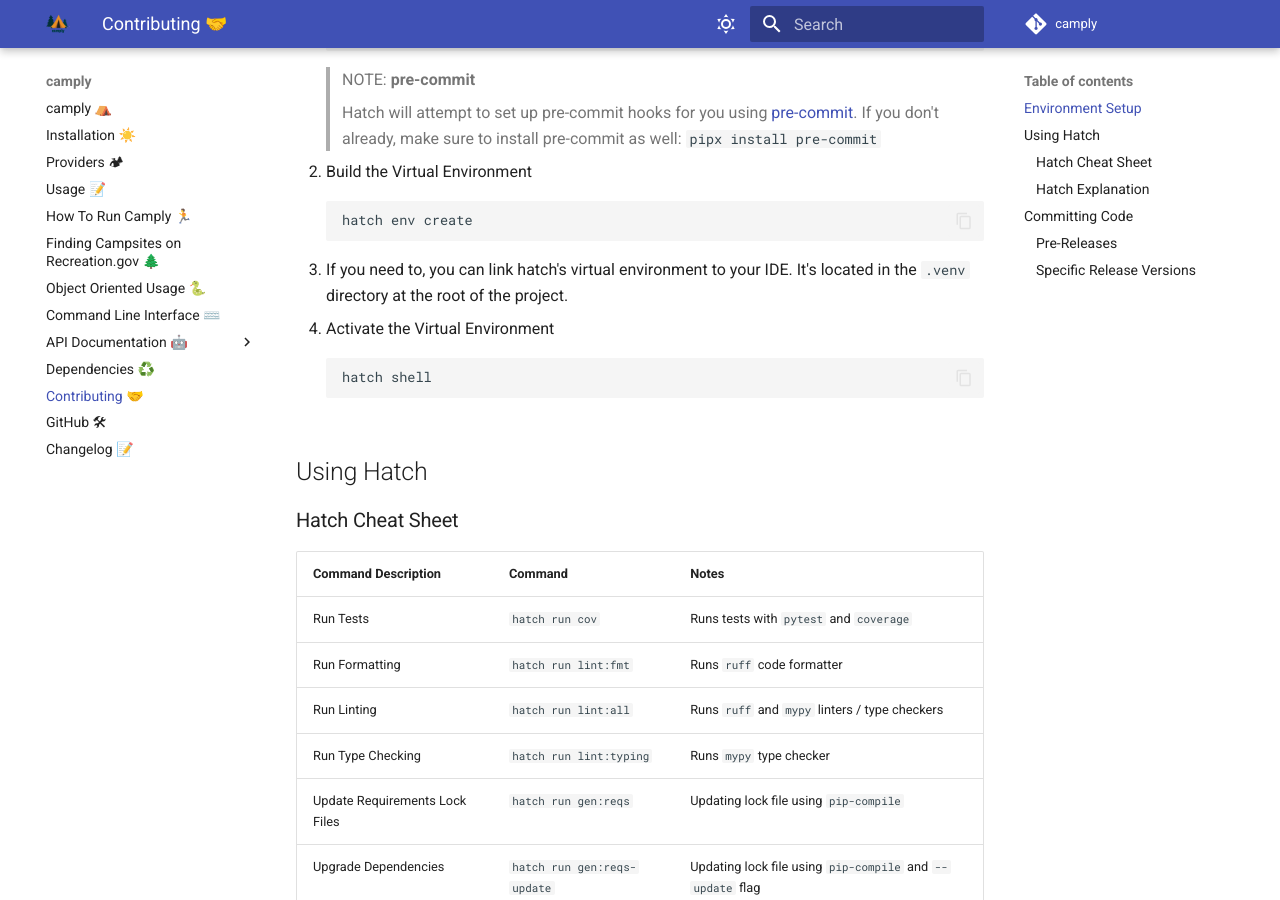
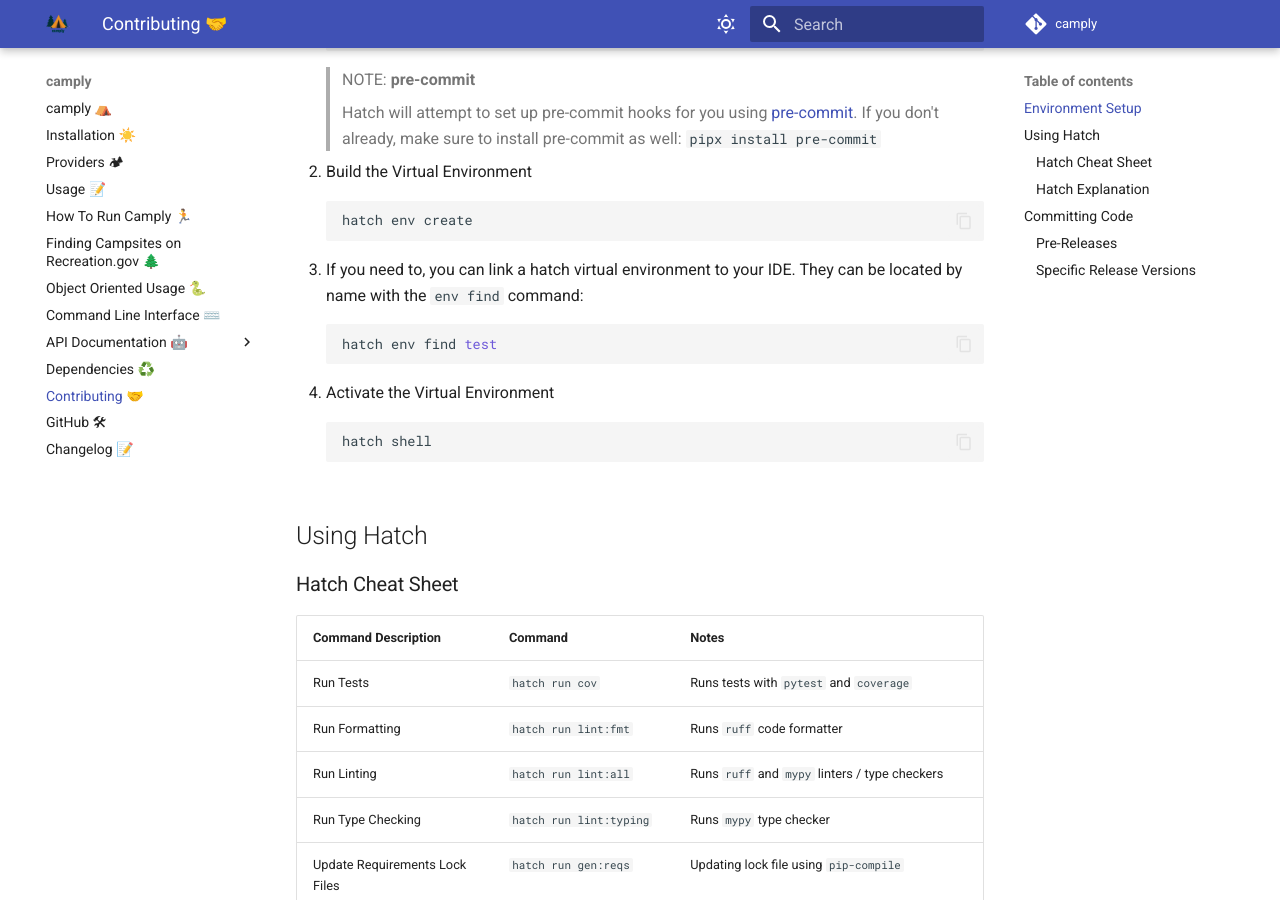
Before and after one commit to juftin/camply, an MkDocs documentation site: the page built from docs/contributing.md, in a window 1280 px wide and 900 px high, scrolled down 404 px. Built offline with MkDocs 1.6.1 and Material for MkDocs 9.7.7, drawn with Linux system fonts in a browser that asks for light colours; comment, search, counter and statistics services are not loaded.

Commit message:
📝 contributor update

````diff
--- a/docs/contributing.md
+++ b/docs/contributing.md
@@ -28,8 +28,12 @@
     hatch env create
     ```
 
-3.  If you need to, you can link hatch's virtual environment to your IDE.
-    It's located in the `.venv` directory at the root of the project.
+3.  If you need to, you can link a hatch virtual environment to your IDE.
+    They can be located by name with the `env find` command:
+
+    ```shell
+    hatch env find test
+    ```
 
 4.  Activate the Virtual Environment
 
````
